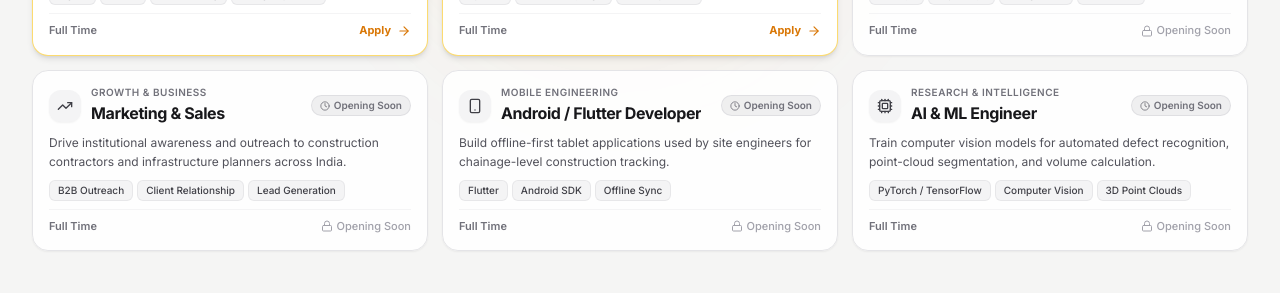
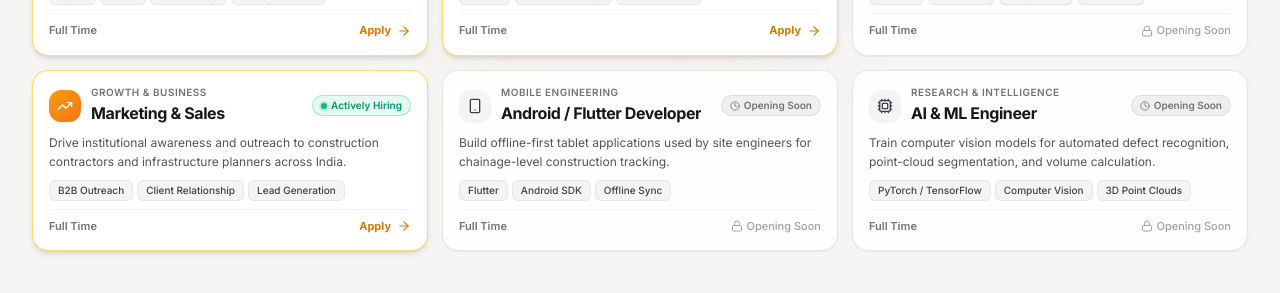
Before and after one commit to Shitansh03/3b-bharat-website, a React (Vite) app: page /openings in a window 1280 px wide. Shown: the part 373-666 px from the top of the page. Built offline with nearby package versions, Linux system fonts and the light colour scheme; no server answers.

Commit message:
feat: add Openings, Methodology components, and presentation service

```diff
--- a/src/components/Methodology.jsx
+++ b/src/components/Methodology.jsx
@@ -1057,7 +1057,7 @@ const Methodology = () => {
   // Flag to ensure auto-fullscreen only triggers once on initial entry
   const hasAutoFullScreenTriggeredRef = useRef(false);
 
-  // Auto-fullscreen after 2 seconds when user arrives at the slides screen for the first time
+  {/* Previous 2-second auto-fullscreen timer preserved per zero-deletions rule:
   useEffect(() => {
     if (hasAutoFullScreenTriggeredRef.current) return;
 
@@ -1076,6 +1076,34 @@ const Methodology = () => {
 
     return () => clearTimeout(autoFsTimer);
   }, []);
+  */}
+
+  // Dynamic Auto-fullscreen after 5 seconds based on presentationHeader.full_screen (1 = yes [auto 5s], 2 = no [manual only])
+  useEffect(() => {
+    if (hasAutoFullScreenTriggeredRef.current) return;
+
+    // If full_screen is explicitly 2 (no), do not auto fullscreen
+    if (presentationHeader && Number(presentationHeader.full_screen) === 2) {
+      return;
+    }
+
+    const autoFsTimer = setTimeout(() => {
+      if (hasAutoFullScreenTriggeredRef.current) return;
+      // Double check full_screen setting before entering fullscreen
+      if (presentationHeader && Number(presentationHeader.full_screen) === 2) return;
+      hasAutoFullScreenTriggeredRef.current = true;
+
+      // Automatically transition slides to full screen after 5 seconds
+      setIsFullScreen(true);
+      if (slideshowRef.current?.requestFullscreen) {
+        slideshowRef.current.requestFullscreen().catch(() => {});
+      } else if (slideshowRef.current?.webkitRequestFullscreen) {
+        slideshowRef.current.webkitRequestFullscreen();
+      }
+    }, 5000);
+
+    return () => clearTimeout(autoFsTimer);
+  }, [presentationHeader?.full_screen]);
 
   // Listen to browser fullscreen change events
   useEffect(() => {
@@ -1808,11 +1836,21 @@ const Methodology = () => {
         // Automatically start the next slide
         goToSlide(currentIndex + 1);
       } else {
+        {/* Previous last slide completion handling preserved per zero-deletions rule:
+        setIsPaused(true);
+        if (audioRef.current) {
+          audioRef.current.pause();
+        }
+        */}
         // Last slide: stop and do not start the 1st slide again
         setIsPaused(true);
         if (audioRef.current) {
           audioRef.current.pause();
         }
+        // Dynamic Connect With Us Popup on last slide: 1 = yes (open modal), 2 = no (do not open modal)
+        if (Number(presentationHeader?.connect_with_us_popus) === 1) {
+          setIsConnectModalOpen(true);
+        }
       }
       return;
     }
@@ -1822,7 +1860,7 @@ const Methodology = () => {
     }, 1000);
 
     return () => clearTimeout(timer);
-  }, [currentIndex, isPaused, showCompletionModal, currentSlide, activeSlides.length, goToSlide, timeLeft]);
+  }, [currentIndex, isPaused, showCompletionModal, currentSlide, activeSlides.length, goToSlide, timeLeft, presentationHeader]);
 
   // 2. 1-Minute Pause Timer Effect: Active when an image or video slide is paused (isPaused && !showCompletionModal)
   // When user pauses, a 60s timer starts. If 1 minute passes without user interaction, the Restart / Next Slide popup modal opens.
@@ -3401,11 +3439,22 @@ const Methodology = () => {
                     className="max-w-full max-h-full w-auto h-auto object-contain rounded-lg shadow-2xl"
                   />
                   */}
-                  {/* Previous video onEnded opening completion modal preserved per zero-deletions rule:
+                  {/* Previous video onEnded implementations preserved per zero-deletions rule:
+                  // Version 1 (open completion modal):
                   onEnded={() => {
                     setTimeLeft(0);
                     setIsPaused(true);
                     setShowCompletionModal(true);
+                  }}
+                  // Version 2 (auto-advance with completion modal fallback on last slide):
+                  onEnded={() => {
+                    setTimeLeft(0);
+                    if (currentIndex < activeSlides.length - 1) {
+                      goToSlide(currentIndex + 1);
+                    } else {
+                      setIsPaused(true);
+                      setShowCompletionModal(true);
+                    }
                   }}
                   */}
                   <video
@@ -3446,7 +3495,12 @@ const Methodology = () => {
                         goToSlide(currentIndex + 1);
                       } else {
                         setIsPaused(true);
-                        setShowCompletionModal(true);
+                        // Check presentationHeader.connect_with_us_popus (1 = yes [open ConnectModal at end of last slide], 2 = no [show completion modal])
+                        if (Number(presentationHeader?.connect_with_us_popus) === 1) {
+                          setIsConnectModalOpen(true);
+                        } else {
+                          setShowCompletionModal(true);
+                        }
                       }
                     }}
                     onClick={handleTogglePlayPause}
--- a/src/components/Openings.jsx
+++ b/src/components/Openings.jsx
@@ -12,7 +12,8 @@ import {
   Lock,
   Clock,
 } from "lucide-react";
-import { useEffect } from "react";
+import { useEffect, useState } from "react";
+import { getActivePresentationIds } from "../services/presentationService";
 
 const openingsList = [
   {
@@ -68,6 +69,7 @@ const openingsList = [
     badgeColor: "bg-gray-500/10 text-gray-500 dark:text-gray-400 border-gray-400/20",
     status: "Opening Soon",
     isClickable: false,
+    pptId: 3,
     description:
       "Develop scalable microservices, authentication systems, payment workflows, and cloud storage pipelines.",
     skills: ["Node.js", "Express.js", "PostgreSQL", "REST APIs"],
@@ -82,6 +84,7 @@ const openingsList = [
     badgeColor: "bg-gray-500/10 text-gray-500 dark:text-gray-400 border-gray-400/20",
     status: "Opening Soon",
     isClickable: false,
+    pptId: 4,
     description:
       "Drive institutional awareness and outreach to construction contractors and infrastructure planners across India.",
     skills: ["B2B Outreach", "Client Relationship", "Lead Generation"],
@@ -96,6 +99,7 @@ const openingsList = [
     badgeColor: "bg-gray-500/10 text-gray-500 dark:text-gray-400 border-gray-400/20",
     status: "Opening Soon",
     isClickable: false,
+    pptId: 5,
     description:
       "Build offline-first tablet applications used by site engineers for chainage-level construction tracking.",
     skills: ["Flutter", "Android SDK", "Offline Sync"],
@@ -110,6 +114,7 @@ const openingsList = [
     badgeColor: "bg-gray-500/10 text-gray-500 dark:text-gray-400 border-gray-400/20",
     status: "Opening Soon",
     isClickable: false,
+    pptId: 6,
     description:
       "Train computer vision models for automated defect recognition, point-cloud segmentation, and volume calculation.",
     skills: ["PyTorch / TensorFlow", "Computer Vision", "3D Point Clouds"],
@@ -139,26 +144,42 @@ const cardVariants = {
 const Openings = () => {
   const navigate = useNavigate();
 
+  // Active presentation IDs state (default fallback ensures offline safety)
+  const [activePptIds, setActivePptIds] = useState([1, 2, 4]);
+
+  useEffect(() => {
+    let isMounted = true;
+    getActivePresentationIds()
+      .then((res) => {
+        if (isMounted && res?.activeIds) {
+          setActivePptIds(res.activeIds);
+        }
+      })
+      .catch((err) => {
+        console.warn("[Openings] Could not fetch active IDs, using default active set:", err);
+      });
+    return () => {
+      isMounted = false;
+    };
+  }, []);
+
   useEffect(() => {
     document.title = "3D Bharat - Openings & Careers";
     window.scrollTo(0, 0);
   }, []);
 
+  {/* Previous handleCardClick with static opening.isClickable preserved per zero-deletions rule:
   const handleCardClick = (opening) => {
     if (opening.isClickable) {
-      {/* Previous navigate to slide 2 for figma-uiux preserved per zero-deletions rule:
-      if (opening.id === "figma-uiux") {
-        navigate("/our-approach?slide=2");
-      } else {
-        navigate("/our-approach");
-      }
-      */}
-      {/* Previous static slide 1 redirect preserved per zero-deletions rule:
-      navigate("/our-approach?slide=1");
-      */}
-      // Dynamic navigation with ppt ID and slide 1
       const targetPpt = opening.pptId || 1;
       navigate(`/our-approach?ppt=${targetPpt}&slide=1`);
+    }
+  };
+  */}
+  const handleCardClick = (opening) => {
+    const isClickable = activePptIds.includes(opening.pptId);
+    if (isClickable) {
+      navigate(`/our-approach?ppt=${opening.pptId}&slide=1`);
     }
   };
 
@@ -200,7 +221,17 @@ const Openings = () => {
         >
           {openingsList.map((opening) => {
             const Icon = opening.icon;
+
+            {/* Previous static isClickable assignment preserved per zero-deletions rule:
             const isClickable = opening.isClickable;
+            */}
+            // Dynamic card appearance, status & interactivity based on active presentation IDs API
+            const isClickable = activePptIds.includes(opening.pptId);
+            const status = isClickable ? "Actively Hiring" : "Opening Soon";
+            const badgeColor = isClickable
+              ? "bg-emerald-500/10 text-emerald-600 dark:text-emerald-400 border-emerald-500/30"
+              : "bg-gray-500/10 text-gray-500 dark:text-gray-400 border-gray-400/20";
+            const ctaText = isClickable ? "Apply" : "Opening Soon";
 
             return (
               <motion.div
@@ -247,7 +278,7 @@ const Openings = () => {
                     </div>
 
                     <span
-                      className={`shrink-0 inline-flex items-center gap-1 px-2 py-0.5 rounded-full text-[10px] font-semibold border ${opening.badgeColor}`}
+                      className={`shrink-0 inline-flex items-center gap-1 px-2 py-0.5 rounded-full text-[10px] font-semibold border ${badgeColor}`}
                     >
                       {isClickable ? (
                         <>
@@ -255,12 +286,12 @@ const Openings = () => {
                             <span className="animate-ping absolute inline-flex h-full w-full rounded-full bg-emerald-400 opacity-75" />
                             <span className="relative inline-flex rounded-full h-1.5 w-1.5 bg-emerald-500" />
                           </span>
-                          <span>{opening.status}</span>
+                          <span>{status}</span>
                         </>
                       ) : (
                         <>
                           <Clock className="w-2.5 h-2.5" />
-                          <span>{opening.status}</span>
+                          <span>{status}</span>
                         </>
                       )}
                     </span>
@@ -290,13 +321,13 @@ const Openings = () => {
 
                   {isClickable ? (
                     <div className="inline-flex items-center gap-1.5 text-amber-600 dark:text-amber-400 group-hover:text-amber-700 dark:group-hover:text-amber-300 font-bold transition-all">
-                      <span>{opening.ctaText}</span>
+                      <span>{ctaText}</span>
                       <ArrowRight className="w-3.5 h-3.5 transform group-hover:translate-x-1.5 transition-transform duration-200" />
                     </div>
                   ) : (
                     <div className="inline-flex items-center gap-1 text-gray-400 dark:text-gray-500 font-medium">
                       <Lock className="w-3 h-3" />
-                      <span>{opening.ctaText}</span>
+                      <span>{ctaText}</span>
                     </div>
                   )}
                 </div>
--- a/src/services/presentationService.js
+++ b/src/services/presentationService.js
@@ -31,3 +31,14 @@ export const getPresentationById = async (wphId) => {
     method: "GET",
   });
 };
+
+/**
+ * Fetch list of all active presentation IDs currently published in the database
+ * GET /server/presentation/active-ids
+ * @returns {Promise<Object>} { activeIds: number[] }
+ */
+export const getActivePresentationIds = async () => {
+  return request("/presentation/active-ids", {
+    method: "GET",
+  });
+};
```
